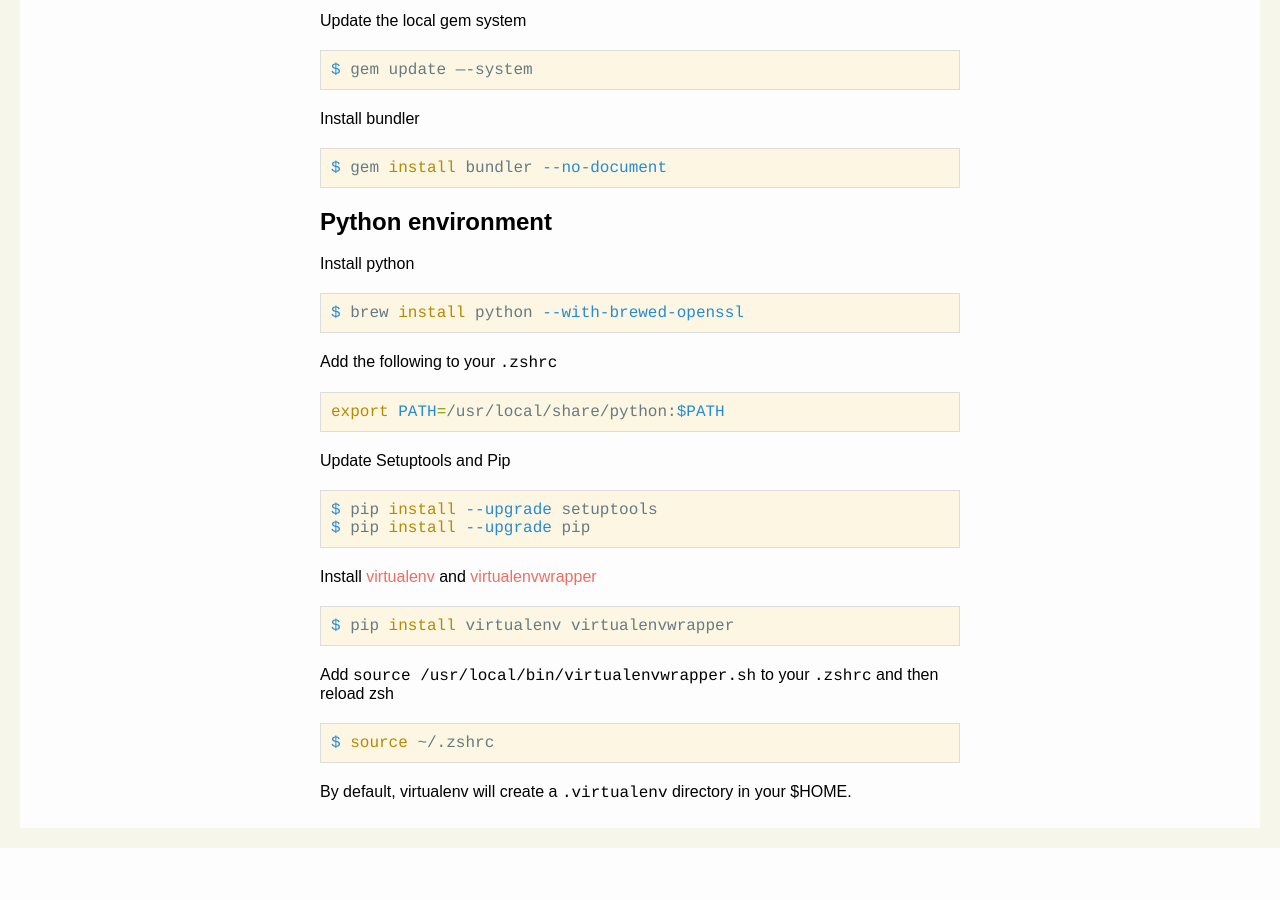
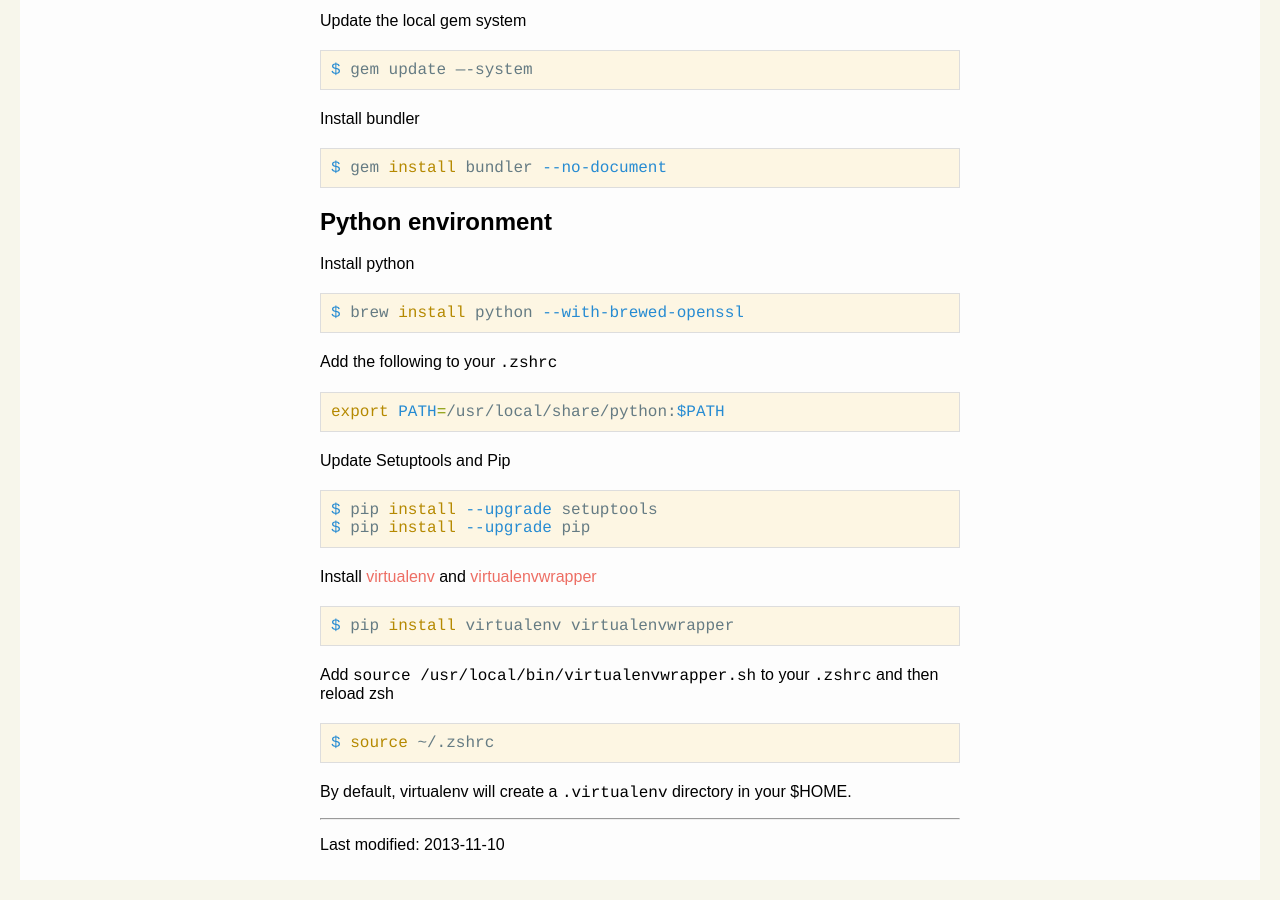
Before and after one commit to edgarhenriquez/edgarhenriquez.github.com, a Jekyll site: the page built from _posts/2013-11-09-setting-up-a-development-machine-on-mavericks.md, in a window 1280 px wide and 900 px high, scrolled down 2878 px. Built offline with Jekyll 4.4.1, drawn with Linux system fonts in a browser that asks for light colours; nearby versions of some CDN libraries; before the commit the page ends 3726 px from its top, so only the background shows below that.

Commit message:
Add last modification date to articles

```diff
--- a/_layouts/post.html
+++ b/_layouts/post.html
@@ -17,6 +17,8 @@
   <h1>{{ page.title }}</h1>
   <p>Written on {{ page.date | date: "%B %d, %Y" }}</p>
   {{ content }}
+  <hr>
+  <p>Last modified: {{ page.modified }}</p>
   {% include scripts.html %}
 </body>
 </html>
--- a/_posts/2013-11-09-setting-up-a-development-machine-on-mavericks.md
+++ b/_posts/2013-11-09-setting-up-a-development-machine-on-mavericks.md
@@ -1,6 +1,7 @@
 ---
 layout: post
 title: A practical guide to setup Mavericks as a development machine
+modified: 2013-11-10
 ---
 
 This document covers setting up a development machine after a clean install of
```
